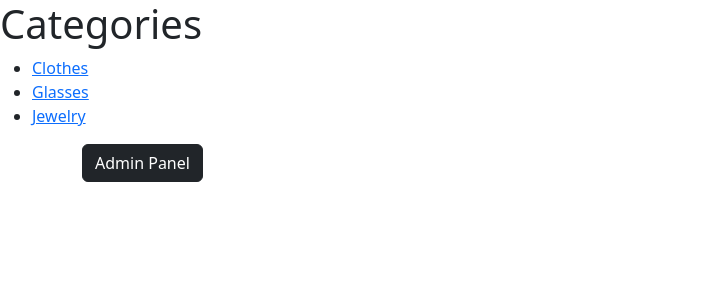
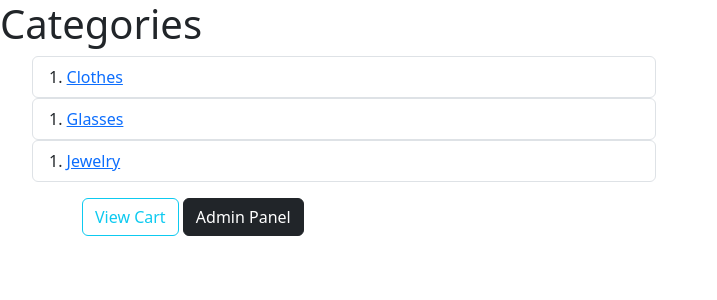
Before and after one commit to raoabrar8/E-commerce-website-part1, a Django app: page / in a window 1280 px wide. Shown: the top 300 px of the page, without its empty margins (0-717 px from the left). Run offline with Django 5.2, Linux system fonts and the light colour scheme; data comes from the database, SQL or seed files in the repository; both versions use the stored data as it was after the commit.

Commit message:
added cart module fully working

```diff
--- a/Eshop/templates/User/category_list.html
+++ b/Eshop/templates/User/category_list.html
@@ -12,12 +12,16 @@
       <h1>Categories</h1>
       <ul>
         {% for category in categories %}
-          <li>
+        <ol class="list-group list-group-numbered col-lg-6">
+          <li class="list-group-item">
             <a href="{% url 'product_list' category.id %}">{{ category.name }}</a>
           </li>
+        </ol>
         {% endfor %}
       </ul>
       <div class="container">
+        <a href="{% url 'cart_details' %}"><button type="button" class="btn btn-outline-info">View Cart</button></a>
+
         <a href="{% url 'login' %}" type="button" class="btn btn-dark">Admin Panel</a>
       </div>
     </body>
--- a/Eshop/templates/User/product_list.html
+++ b/Eshop/templates/User/product_list.html
@@ -14,10 +14,12 @@
                     Description: {{ product.description }} <br>
                     Price: {{product.price}} <br>
                 </p>
+                <a href="{% url 'add_to_cart' product.id %}">Add to cart</a>
             </div>
 
         {% endfor %}
     </ul>
     <a href="{% url 'category_list' %}">Back to Categories</a>
+    <a href="{% url 'cart_details' %}">View Cart</a>
 </body>
 </html>
--- a/Eshop/urls.py
+++ b/Eshop/urls.py
@@ -13,4 +13,7 @@ urlpatterns = [
     path('', views.category_list, name='category_list'),
     path('category/<int:category_id>/', views.product_list, name='product_list'),
     path('login/', auth_views.LoginView.as_view(), name='login'),
+    path('cart/', views.cart_details, name='cart_details'),
+    path('cart/add/<int:product_id>/', views.add_to_cart, name='add_to_cart'),
+    path('cart/remove/<int:product_id>/', views.remove_from_cart, name='remove_from_cart'),
 ]
--- a/Eshop/views.py
+++ b/Eshop/views.py
@@ -94,3 +94,97 @@ def product_list(request, category_id):
     category = get_object_or_404(Category, id=category_id)
     products = category.products.all()
     return render(request, 'User/product_list.html', {'category':category, 'products':products})
+
+
+# cart views
+def cart_details(request):
+    cart =  request.session.get('cart', {})
+    cart_item = []
+    total_price = 0
+
+    for item_id, item_data in cart.items():
+        product = get_object_or_404(Product, id=item_id)
+        quantity = item_data['quantity']
+        total_price += product.price * quantity
+        cart_item.append({
+            'product':product,
+            'quantity':quantity,
+            'total_price': product.price * quantity
+        })
+
+    return render(request, 'User/cart_details.html', {'cart_item':cart_item, 'total_price':total_price})
+
+
+
+
+# def cart_detail(request):
+#     cart = request.session.get('cart',{})
+#     cart_item = []
+#     total_price = 0
+
+
+#     for item_id, item_data in cart.item():
+#         product = get_object_or_404(Product, id = item_id)
+#         quantity = item_data['quantity']
+#         total_price += quantity * product.price
+
+#         cart_item.append({
+#             'product': product,
+#             'quantity': quantity,
+#             'total_price': quantity * product.price
+
+#         })
+
+#     return render(request, 'User/cart_details.html', {'cart_item':cart_item, 'total_price':total_price})
+
+
+
+
+
+def add_to_cart(request, product_id):
+    product = get_object_or_404(Product, id=product_id)
+    cart = request.session.get('cart', {})
+    # print(product)
+    # print(cart)
+
+    if str(product.id) in cart:
+        cart[str(product.id)]['quantity'] += 1
+    else:
+        cart[str(product.id)] = {'quantity' : 1}
+
+    request.session['cart'] = cart
+    return redirect('cart_details')
+
+# def add_cart(request, product_id):
+#     product = get_object_or_404(Product, id=product_id)
+#     cart = request.session.get('cart', {})
+#     if str(product.id) in cart:
+#         cart[str(product.id)]['quantity'] +=1
+#     else:
+#         cart[str(product.id)]+= {'quantity' : 1}
+
+
+#     request.sesssion.get['cart'] = cart
+
+
+
+
+
+
+def remove_from_cart(request, product_id):
+    cart = request.session.get('cart', {})
+
+    if str(product_id) in cart:
+        del cart[str(product_id)]
+        request.session['cart'] = cart
+
+    return redirect('cart_details')
+
+
+# def remove_from_cart(request, product_id):
+#     product = get_object_or_404(Product, id=product_id)
+#     cart = request.session.get('cart', {})
+
+#     if str(product_id) in cart:
+#         del cart[str(product_id)]
+#         request.session['cart'] = cart
```
Also changed, not shown: Eshop/templates/User/cart_details.html (added, +35 -0 lines), db.sqlite3.
